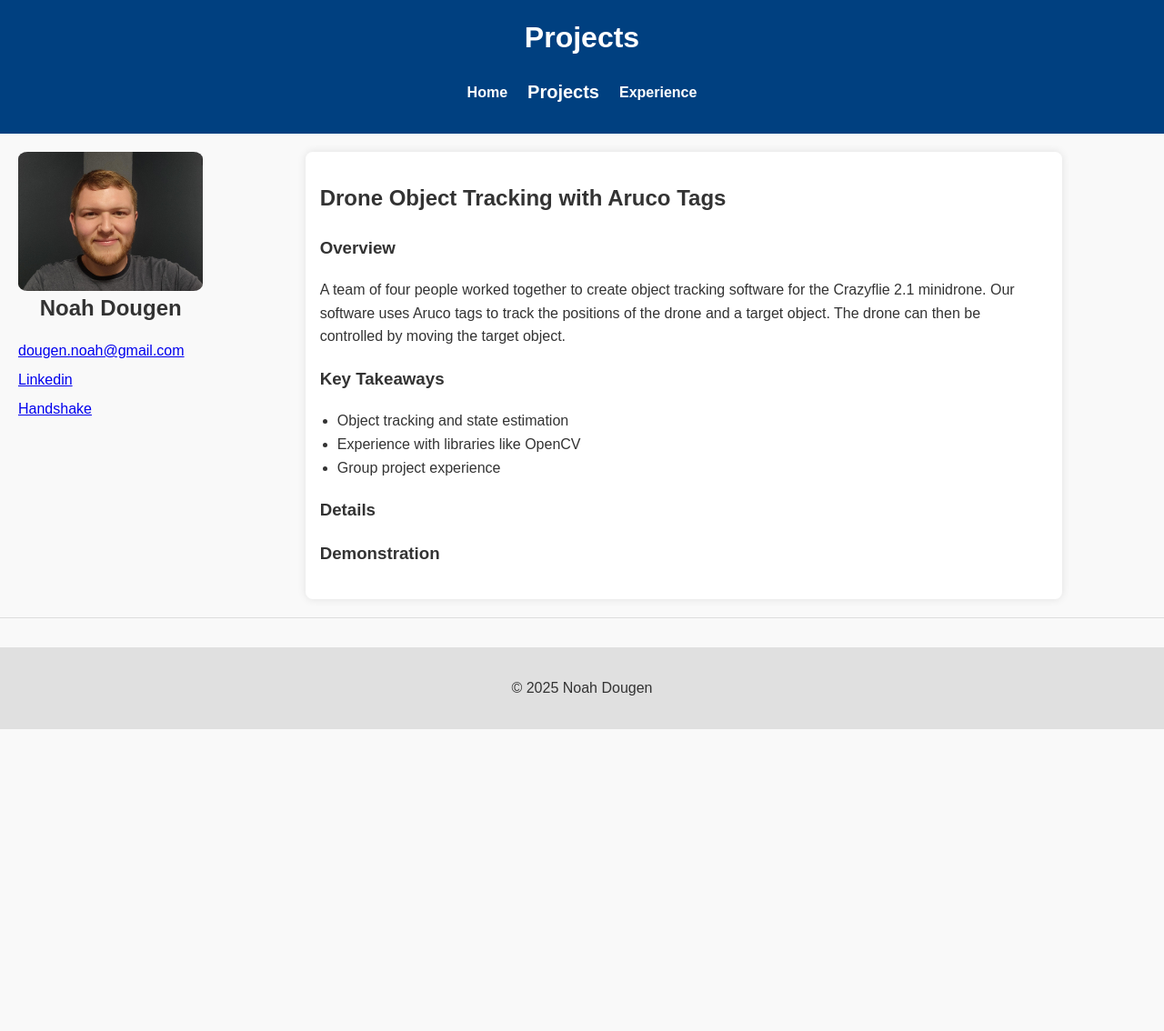
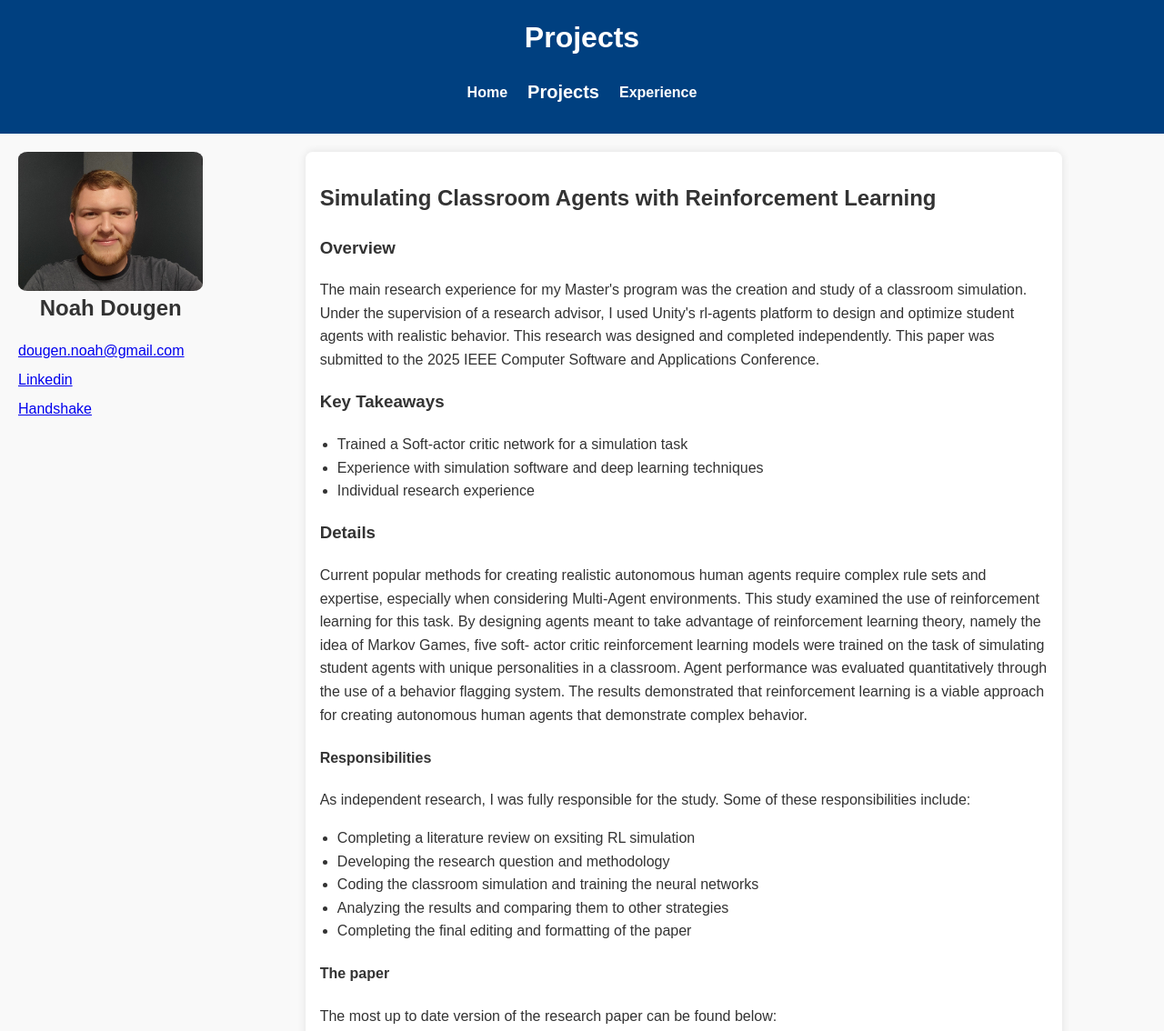
Before and after one commit to NoahDougenWWU/noahdougen.github.io, a plain HTML site: page rlagents.html in a window 1280 px wide. Shown: the top 1134 px of the page at 91% size. Before the commit the page ends 802 px from the top, so only its background shows below. Drawn offline with Linux system fonts and the light colour scheme.

Commit message:
final updates to pages

```diff
--- a/rlagents.html
+++ b/rlagents.html
@@ -41,22 +41,55 @@
         <div class="index-text-content">
             <main>
                 <section class="project" id="robotics">
-                    <h2>Drone Object Tracking with Aruco Tags</h2>
+                    <h2>Simulating Classroom Agents with Reinforcement Learning</h2>
                     <!--<img src="images/warehouse_bot.jpg" alt="Warehouse Robot" />-->
                     <h3>Overview</h3>
-                    <p>A team of four people worked together to create object
-                    tracking software for the Crazyflie 2.1 minidrone. Our
-                    software uses Aruco tags to track the positions of the drone
-                    and a target object. The drone can then be controlled by moving
-                    the target object.</p>
+                    <p>The main research experience for my Master's program was the
+                        creation and study of a classroom simulation. Under the
+                        supervision of a research advisor, I used Unity's rl-agents
+                        platform to design and optimize student agents with realistic
+                        behavior. This research was designed and completed independently.
+                        This paper was submitted to the 2025 IEEE Computer Software and
+                        Applications Conference.
+                    </p>
                     <h3>Key Takeaways</h3>
                     <ul>
-                        <li>Object tracking and state estimation</li>
-                        <li>Experience with libraries like OpenCV</li>
-                        <li>Group project experience</li>
+                        <li>Trained a Soft-actor critic network for a simulation task</li>
+                        <li>Experience with simulation software and deep learning techniques</li>
+                        <li>Individual research experience</li>
                     </ul>
                     <h3>Details</h3>
-                    <h3>Demonstration</h3>
+                    <p>Current popular methods for creating realistic autonomous
+                        human agents require complex rule sets and expertise,
+                        especially when considering Multi-Agent environments. This
+                        study examined the use of reinforcement learning for this task.
+                        By designing agents meant to take advantage of reinforcement
+                        learning theory, namely the idea of Markov Games, five soft-
+                        actor critic reinforcement learning models were trained on the
+                        task of simulating student agents with unique personalities
+                        in a classroom. Agent performance was evaluated quantitatively
+                        through the use of a behavior flagging system. The results
+                        demonstrated that reinforcement learning is a viable approach
+                        for creating autonomous human agents that demonstrate complex
+                        behavior.
+                    </p>
+                    <h4>Responsibilities</h4>
+                    <p>As independent research, I was fully responsible for the study.
+                        Some of these responsibilities include:
+                    </p>
+                    <ul>
+                        <li>Completing a literature review on exsiting RL simulation</li>
+                        <li>Developing the research question and methodology</li>
+                        <li>Coding the classroom simulation and training the neural networks</li>
+                        <li>Analyzing the results and comparing them to other strategies</li>
+                        <li>Completing the final editing and formatting of the paper</li>
+                    </ul>
+                    <h4>The paper</h4>
+                    <p>The most up to date version of the research paper can be found below:</p>
+                    <div class="pdf">
+                    <object data="ExploringReinforcementLearningtoSimulateRealisticBehaviorinAutonomousHumanAgents.pdf" type="application/pdf" width="100%" height="100%">
+                    </object>
+                    </div>
                     <!--<h3>Code</h3>
                     <p>Code for the project can be found <a href="index.html">here</a>.</p>-->
                 </section>
--- a/style.css
+++ b/style.css
@@ -59,6 +59,10 @@ footer {
     padding: 1rem 0;
     background-color: #e0e0e0;
     margin-top: 2rem;
+}
+
+.pdf {
+  height: 100pc;
 }
 
 .link-content {
```
Also changed, not shown: csed.html (+29 -2 lines), 1 other file.
